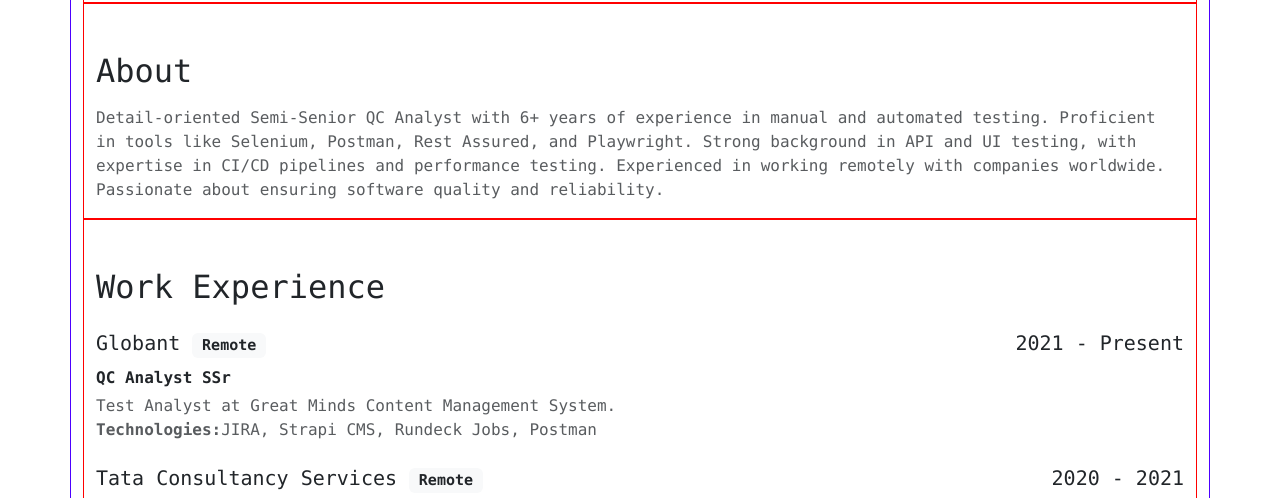
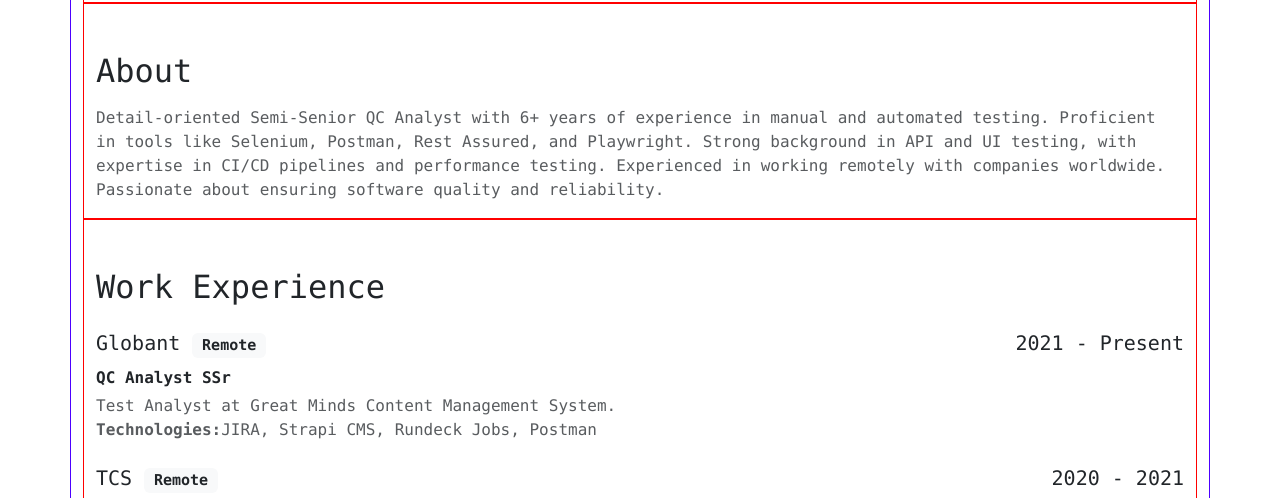
Before and after one commit to Carverok/cv-page, a plain HTML site: page index.html in a window 1280 px wide. Shown: the part 266-764 px from the top of the page. Drawn offline with nearby package versions, Linux system fonts and the light colour scheme.

Commit message:
Updating page content

```diff
--- a/index.html
+++ b/index.html
@@ -104,7 +104,7 @@
         </div>
         <div class="mb-4">
           <h5 class="d-flex justify-content-between">
-            <span>Tata Consultancy Services
+            <span>TCS
               <span class="badge bg-light text-dark">Remote</span>
             </span>
             <span>2020 - 2021</span>
```
